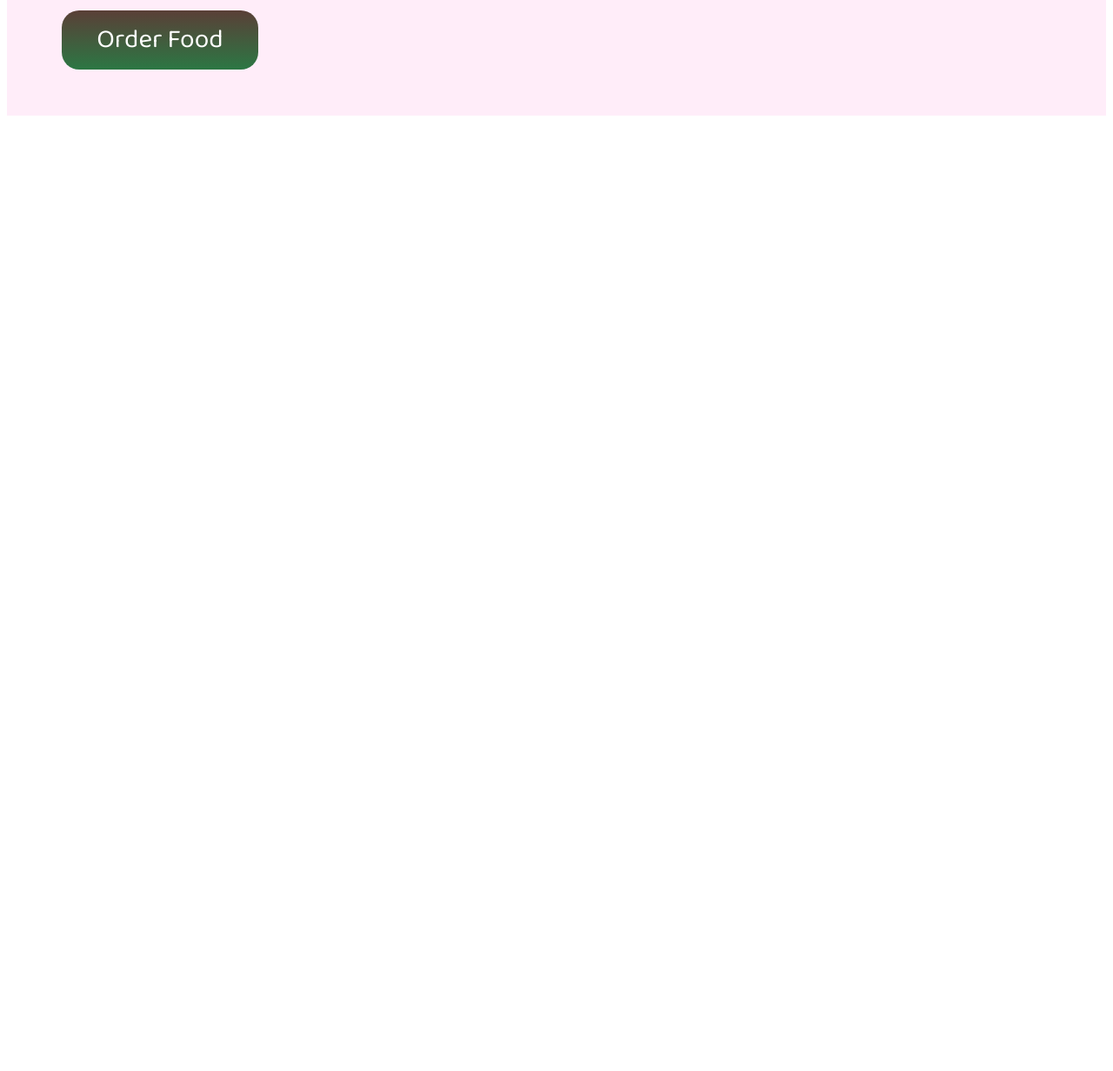
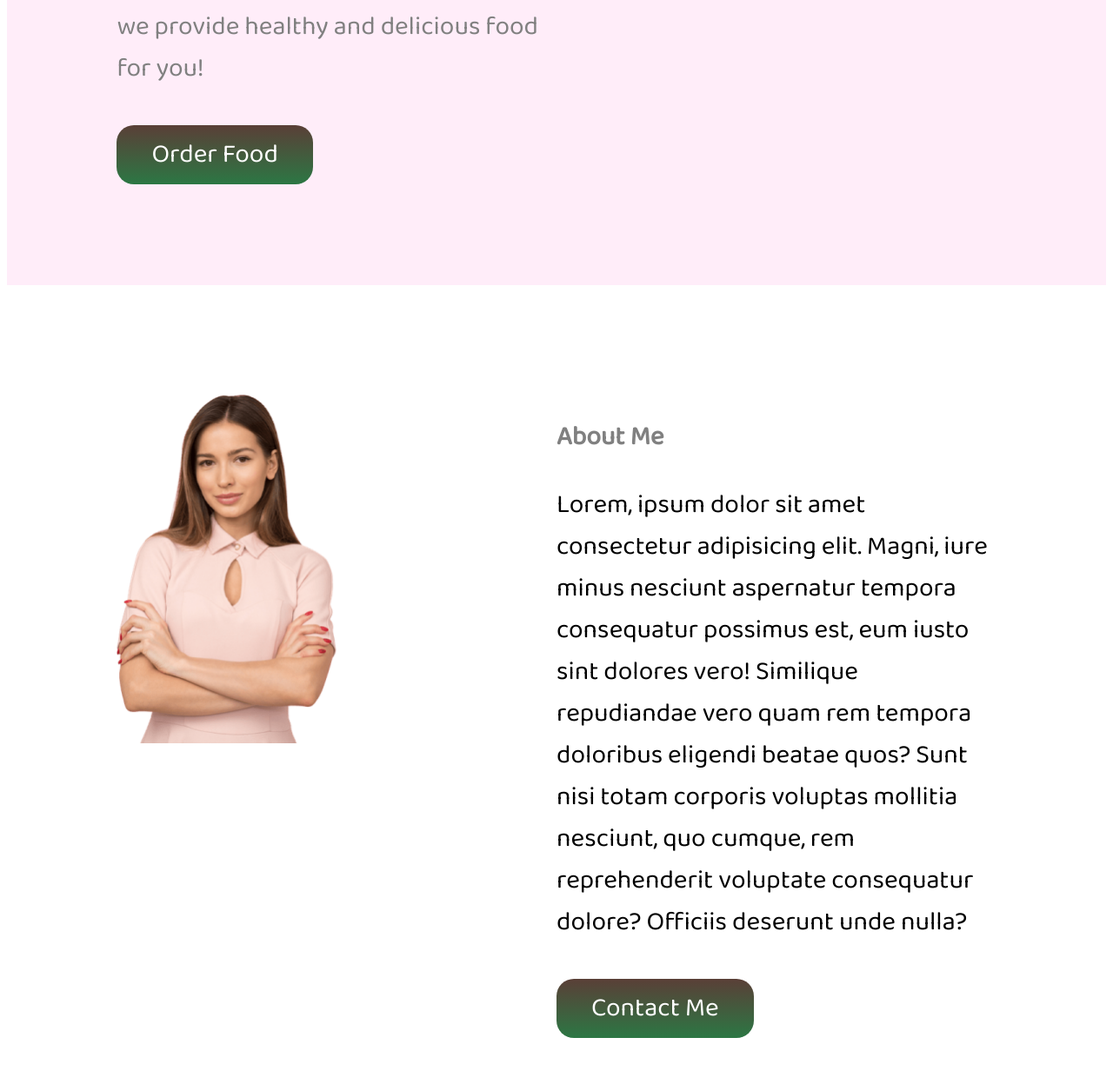
Before and after one commit to HasanMdKamrul/Eat-healthy-webpage, a plain HTML site: page index.html in a window 1280 px wide. Shown: the part 500-1732 px from the top of the page at 87% size. Before the commit the page ends 800 px from the top, so only its background shows below. Drawn offline with Linux system fonts and the light colour scheme.

Commit message:
About me section done

```diff
--- a/css/style.css
+++ b/css/style.css
@@ -3,7 +3,7 @@ body {
 }
 section {
   display: flex;
-  padding: 5%;
+  padding: 10%;
 }
 
 .header {
@@ -28,10 +28,30 @@ section {
 
 .header-text p {
   color: gray;
-  margin-bottom: 30px;
+  margin-bottom: 10%;
 }
 
-.header-text a {
+.header-image img {
+  width: 80%;
+}
+
+.aboutme-image img {
+  width: 50%;
+}
+
+.aboutme-text {
+  font-size: 30px;
+}
+
+.aboutme-text h1 {
+  color: gray;
+  font-size: 30px;
+}
+
+.aboutme-text p {
+  margin-bottom: 10%;
+}
+.button-overlay {
   text-decoration: none;
   padding: 10px 40px;
   background-image: linear-gradient(#5a3f37, #2c7744);
@@ -39,6 +59,7 @@ section {
   color: #fff;
 }
 
-.header-image img {
-  width: 80%;
+.aboutme {
+  background-image: url(../images/shapes/Frame 58.jpg);
+  background-repeat: no-repeat;
 }
--- a/index.html
+++ b/index.html
@@ -24,11 +24,29 @@
           Imagine you don't need a diet because we provide healthy and delicious
           food for you!
         </p>
-        <a href="www.facebook.com">Order Food</a>
+        <a class="button-overlay" href="www.facebook.com">Order Food</a>
       </div>
       <div class="header-image half-width">
         <img src="./images/shapes/Group 8449.png" alt="Hero Image" />
       </div>
     </section>
+    <!-- ** About Me -->
+    <section class="aboutme">
+      <div class="aboutme-image half-width">
+        <img src="./images/female/Person Image.png" alt="female image" />
+      </div>
+      <div class="aboutme-text half-width">
+        <h1>About Me</h1>
+        <p>
+          Lorem, ipsum dolor sit amet consectetur adipisicing elit. Magni, iure
+          minus nesciunt aspernatur tempora consequatur possimus est, eum iusto
+          sint dolores vero! Similique repudiandae vero quam rem tempora
+          doloribus eligendi beatae quos? Sunt nisi totam corporis voluptas
+          mollitia nesciunt, quo cumque, rem reprehenderit voluptate consequatur
+          dolore? Officiis deserunt unde nulla?
+        </p>
+        <a class="button-overlay" href="www.facebook.com">Contact Me</a>
+      </div>
+    </section>
   </body>
 </html>
```
